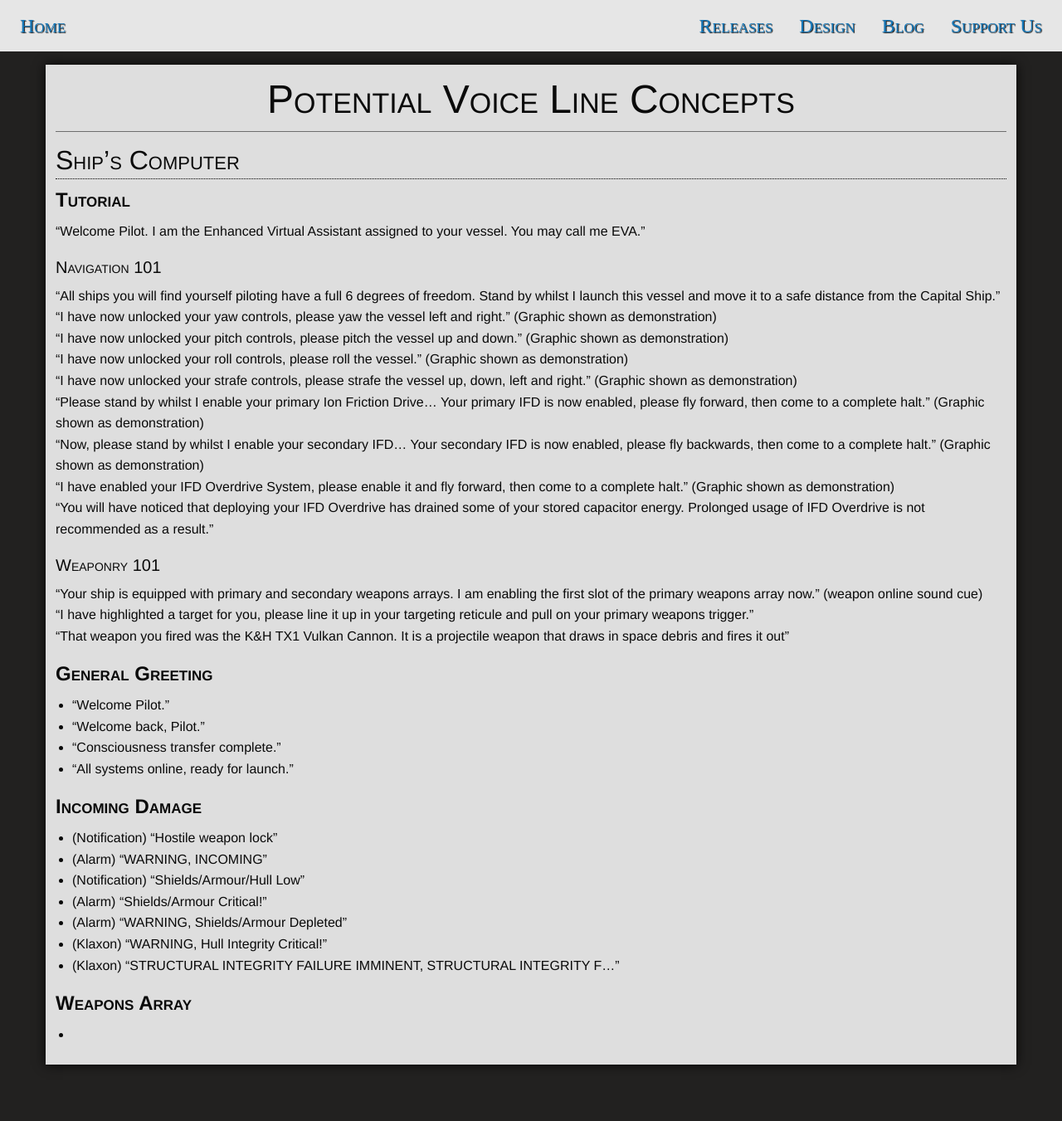
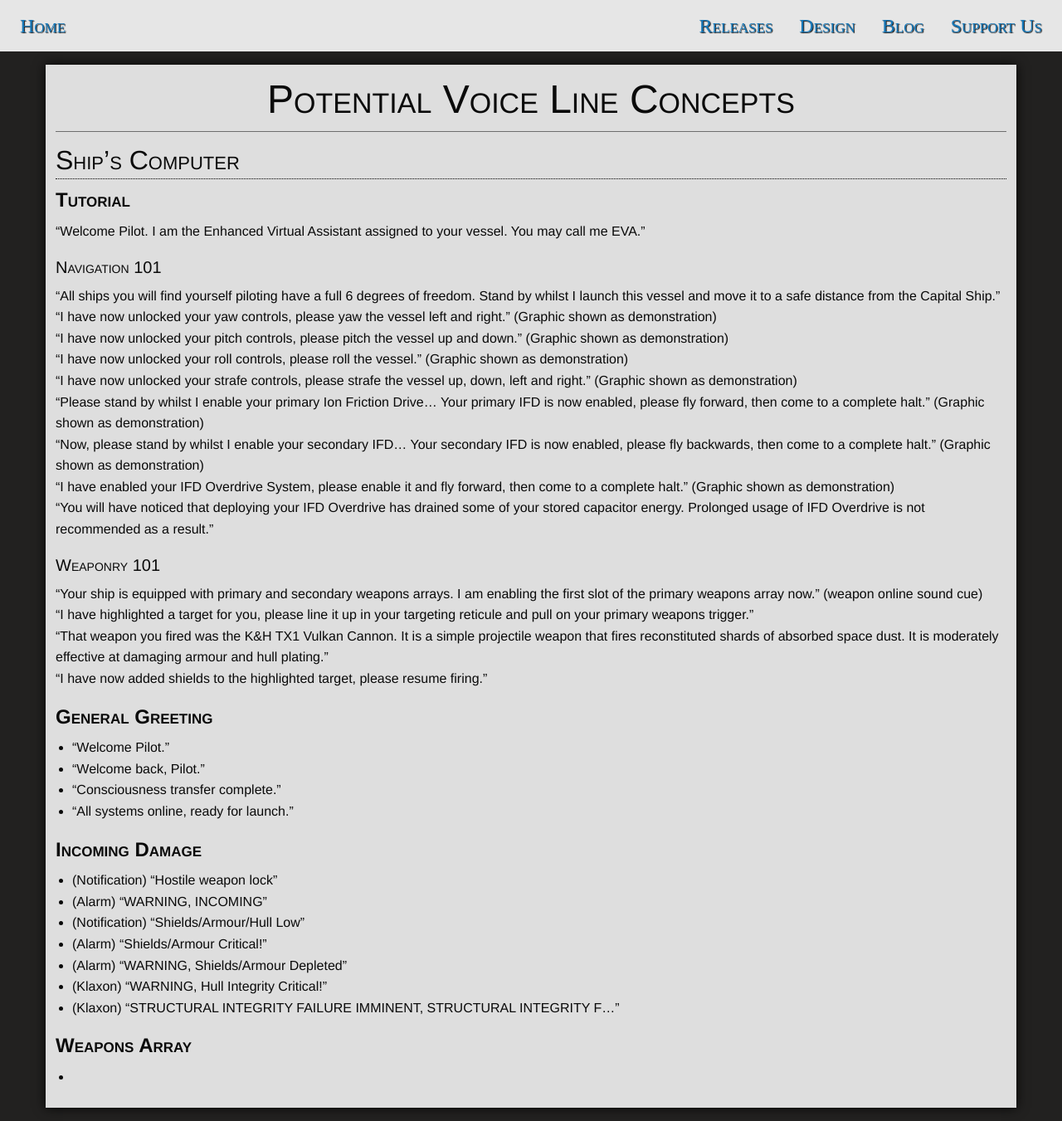
Before and after one commit to ori-sky/polar-space, a Jekyll site: the page built from designs/voice.md, in a window 1280 px wide. Shown: the whole page at 83% size. Built offline with Jekyll 4.4.1, drawn with Linux system fonts in a browser that asks for light colours; nearby versions of some CDN libraries; some web fonts are replaced; our own code applies the rules of GitHub Pages for plain Markdown files; library files that are not in the unit come from our copies; before the commit the page ends 1299 px from its top, so only the background shows below that.

Commit message:
Update voice.md
fixed weapons 101

```diff
--- a/designs/voice.md
+++ b/designs/voice.md
@@ -24,7 +24,8 @@ title: Potential Voice Line Concepts
 
 "Your ship is equipped with primary and secondary weapons arrays. I am enabling the first slot of the primary weapons array now." (weapon online sound cue)
 "I have highlighted a target for you, please line it up in your targeting reticule and pull on your primary weapons trigger."
-"That weapon you fired was the K&H TX1 Vulkan Cannon. It is a projectile weapon that draws in space debris and fires it out"
+"That weapon you fired was the K&H TX1 Vulkan Cannon. It is a simple projectile weapon that fires reconstituted shards of absorbed space dust. It is moderately effective at damaging armour and hull plating."
+"I have now added shields to the highlighted target, please resume firing."
 
 
 ## General Greeting
```
